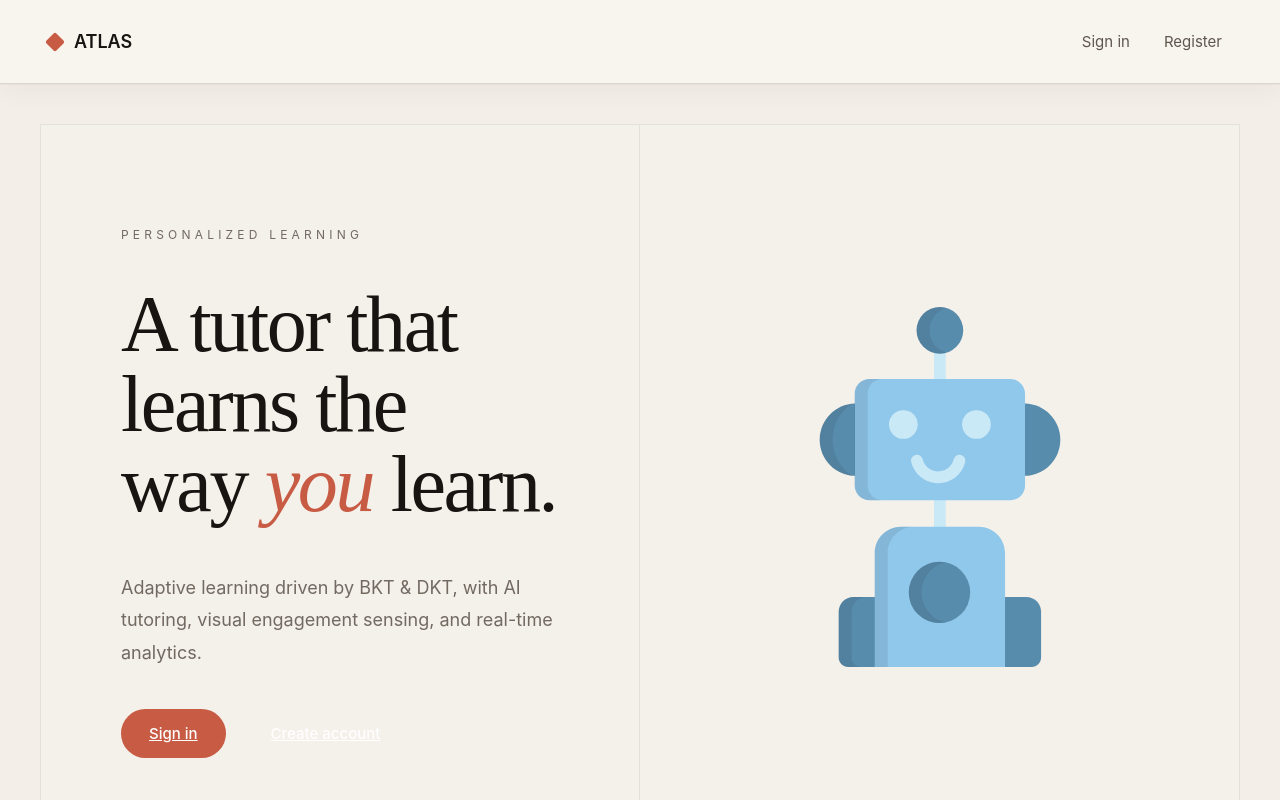
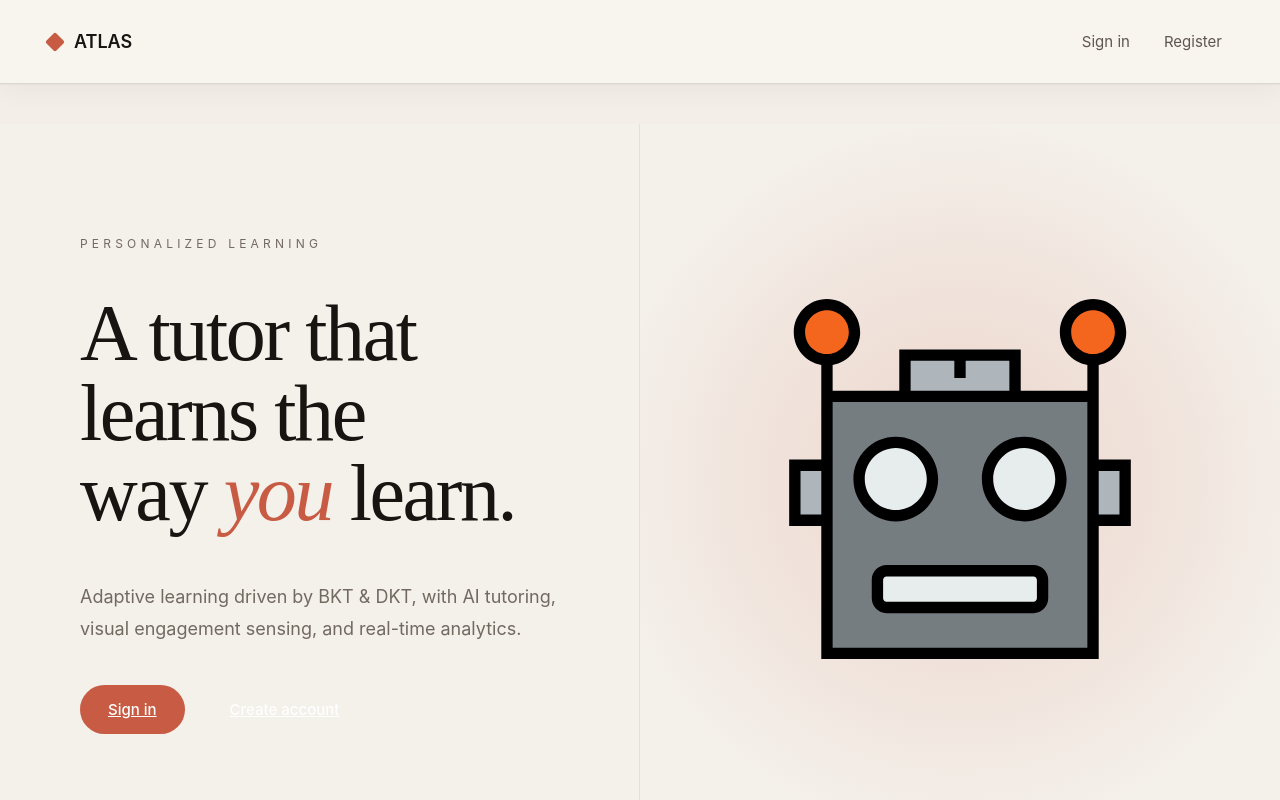
Before and after one commit to SahanMihikalpa/frontend-robot-, a Next.js app: page / in a window 1280 px wide. Shown: the top 800 px of the page. Built offline with nearby package versions, Linux system fonts and the light colour scheme; no server answers.

Commit message:
fixed hero section card view issue and hero image updated

```diff
--- a/pages/index.tsx
+++ b/pages/index.tsx
@@ -17,17 +17,17 @@ export default function Home() {
   }, [])
 
   return (
-    <div className="stack" style={{ gap: 32 }}>
-      {/* Hero */}
+    <>
+    {/* Hero */}
 
       <section
         style={{
+          width: '100vw',
+          marginLeft: 'calc(50% - 50vw)',
           minHeight: 'calc(100vh - 90px)',
           display: 'grid',
           gridTemplateColumns: '1fr 1fr',
-          border: '1px solid rgba(114,106,97,0.12)',
-          background: '#F4F0EA',
-          overflow: 'hidden'
+          background: '#F4F0EA'
         }}
       >
         {/* LEFT PANEL */}
@@ -124,7 +124,9 @@ export default function Home() {
             display: 'flex',
             justifyContent: 'center',
             alignItems: 'center',
-            position: 'relative'
+            position: 'relative',
+            background:
+            'radial-gradient(circle, rgba(200,91,67,.18) 0%, rgba(200,91,67,.08) 45%, transparent 75%)'
           }}
         >
           <Image
@@ -135,6 +137,8 @@ export default function Home() {
           />
         </div>
       </section>
+
+    <div className="stack" style={{ gap: 32 }}>
 
       {/* Role cards */}
       <div className="grid-three">
@@ -394,5 +398,6 @@ export default function Home() {
         </div>
       </section>
     </div>
+    </>
   )
 }
```
Also changed, not shown: public/Hero.svg.
